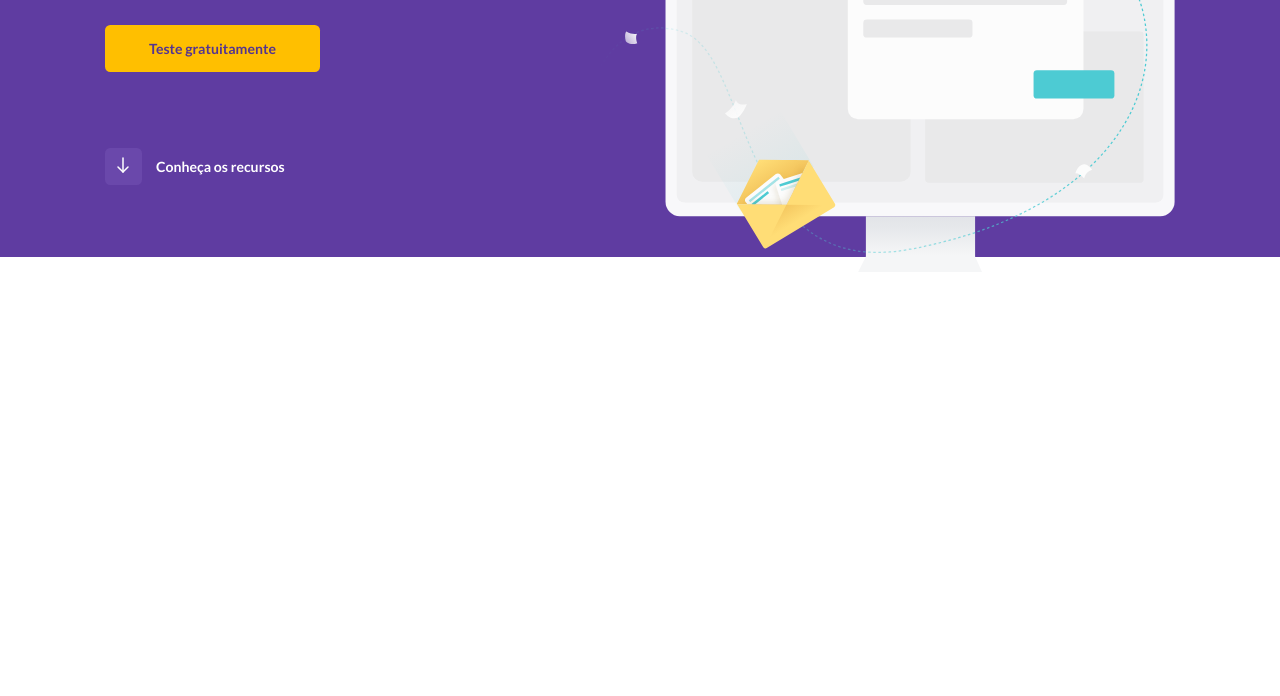
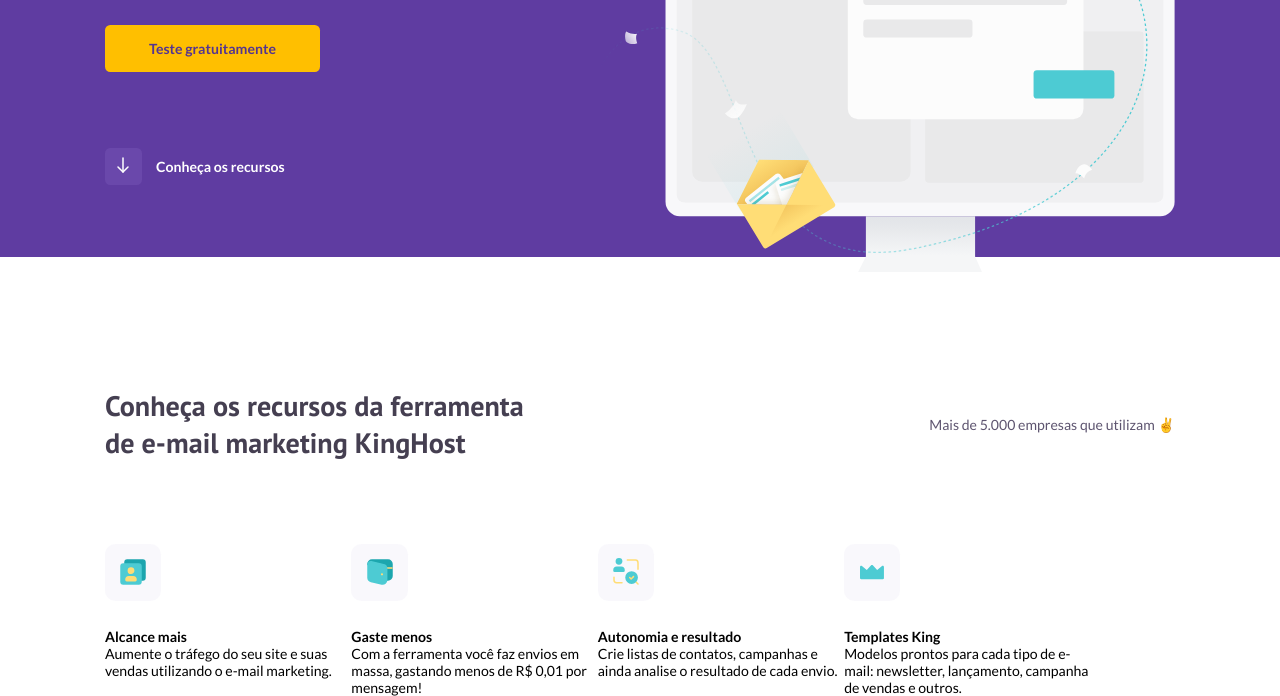
Before and after one commit to andremfdev/cb-kinghost, a plain HTML site: page index.html in a window 1280 px wide. Shown: the part 356-1052 px from the top of the page. Before the commit the page ends 800 px from the top, so only its background shows below. Drawn offline with Linux system fonts and the light colour scheme.

Commit message:
add s-resources

```diff
--- a/index.html
+++ b/index.html
@@ -66,5 +66,45 @@
       </div>
     </section>
 
+    <section class="s-resources">
+      <div class="container">
+        <div class="title-area">
+          <h2>Conheça os recursos da ferramenta de e-mail marketing KingHost</h2>
+          <p>Mais de 5.000 empresas que utilizam  ✌️</p>
+        </div>
+        <div class="cards-info">
+          <div class="card">
+            <div class="icon">
+              <img src="./assets/icon-alcance.svg" alt="">
+            </div>
+            <h4>Alcance mais</h4>
+            <p>Aumente o tráfego do seu site e suas vendas utilizando o e-mail marketing.</p>
+          </div>
+          <div class="card">
+            <div class="icon">
+              <img src="./assets/icon-gaste-menos.svg" alt="">
+            </div>
+            <h4>Gaste menos</h4>
+            <p>Com a ferramenta você faz envios em massa, gastando menos de
+              R$ 0,01 por mensagem!</p>
+          </div>
+          <div class="card">
+            <div class="icon">
+              <img src="./assets/icon-autonomia.svg" alt="">
+            </div>
+            <h4>Autonomia  e resultado</h4>
+            <p>Crie listas de contatos, campanhas e ainda analise o resultado de cada envio. </p>
+          </div>
+          <div class="card">
+            <div class="icon">
+              <img src="./assets/icon-templates.svg" alt="">
+            </div>
+            <h4>Templates King</h4>
+            <p>Modelos prontos para cada tipo de e-mail: newsletter, lançamento, campanha de vendas e outros.</p>
+          </div>
+        </div>
+      </div>
+    </section>
+
   </body>
 </html>
--- a/scss/_home.scss
+++ b/scss/_home.scss
@@ -92,3 +92,47 @@
     }
   }
 }
+
+.s-resources {
+  margin-top: 14.9rem;
+  .container {
+    .title-area {
+      width: 100%;
+      display: flex;
+      align-items: center;
+      justify-content: space-between;
+      margin-bottom: 5.3rem;
+      h2 {
+        font-family: 'PT Sans', sans-serif;
+        font-weight: 700;
+        font-size: 3.2rem;
+        line-height: 130%;
+        color: $sub-title-color;
+        max-width: 50.2rem;
+      }
+      p {
+        font-weight: 500;
+        line-height: 150%;
+        color: $text-color;
+      }
+    }
+    .cards-info {
+      width: 100%;
+      display: flex;
+      .card {
+        display: flex;
+        flex-direction: column;
+        max-width: 28rem;
+        .icon {
+          margin: 4.1rem 0 3.1rem 0;
+
+          @include flex-mode(center, center, row);
+          width: 6.4rem;
+          height: 6.4rem;
+          background-color: $bg-icon;
+          border-radius: 1.2rem;
+        }
+      }
+    }
+  }
+}
--- a/scss/_variables.scss
+++ b/scss/_variables.scss
@@ -3,3 +3,4 @@ $brand-color: #5F3CA1;
 $secondary-color: #FFBF00;
 $sub-title-color: #453F51;
 $text-color: #5E5570;
+$bg-icon: hsla(254, 30%, 80%, 0.1);
```
Also changed, not shown: css/main.min.css, 1 other file.
